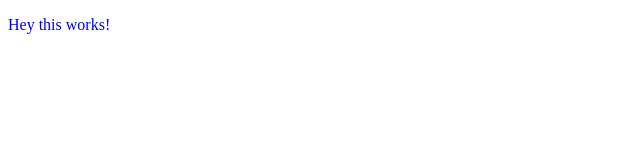
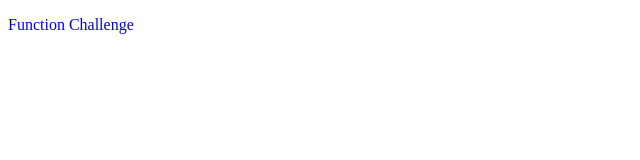
Before and after one commit to Brian-Schorn/prime_prestudy_01, a plain HTML site: page index.html in a window 1280 px wide. Shown: the full height of the page, 0-640 px from the left. Drawn offline with Linux system fonts and the light colour scheme.

Commit message:
updated index to read Function Challenge

```diff
--- a/index.html
+++ b/index.html
@@ -6,6 +6,6 @@
 	</head>
 
 	<body>
-		<p>Hey this works!</p>
+		<p>Function Challenge</p>
 	</body>
 </html>
```
